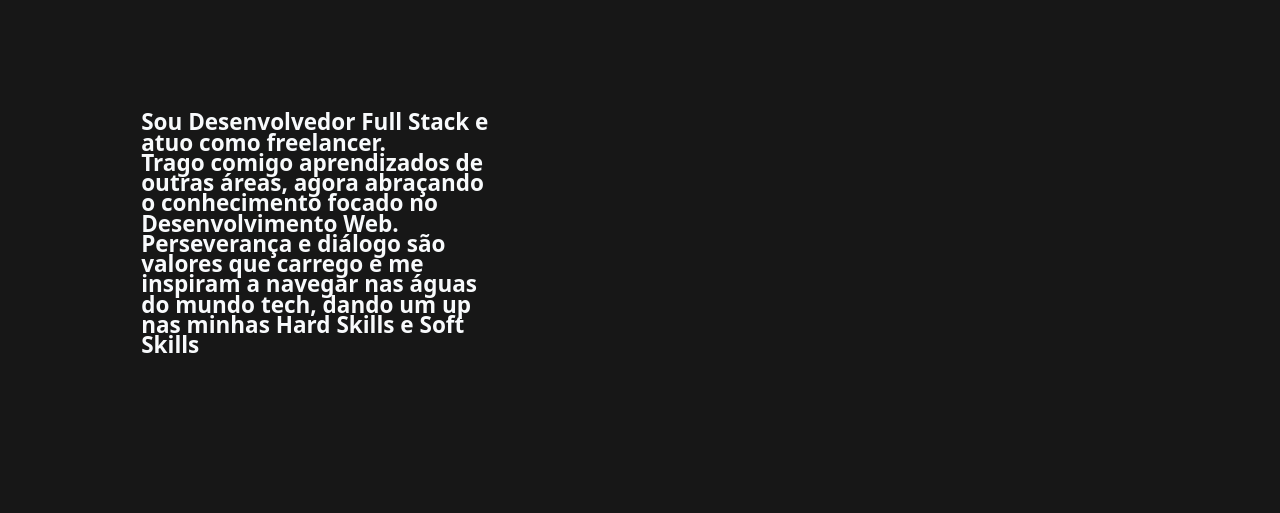
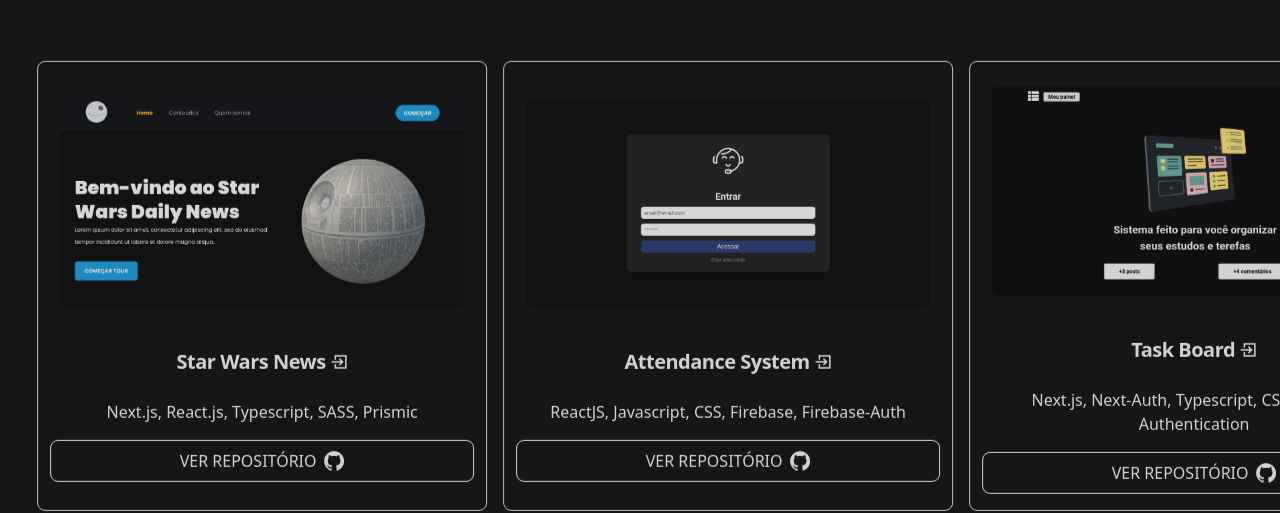
Before and after one commit to Tassio-Med/Portfolio, a React (Vite) app: page / in a window 1280 px wide. Shown: the part 967-1480 px from the top of the page. Built offline with nearby package versions, Linux system fonts and the light colour scheme.

Commit message:
feat: barra de progresso horizontal adicionada

```diff
--- a/src/App.jsx
+++ b/src/App.jsx
@@ -1,38 +1,61 @@
-// import About from "./Components/About";
-// import Nav from "./Components/Navbar"
+// import { useState, useEffect } from "react";
+// // import { motion, useScroll } from "framer-motion"
+
+// import Loader from "./Components/Loader";
+// import Nav from "./Components/Navbar";
 // import Hero from "./Components/Hero";
+// import Name from "./Components/Name";
+// import Experience from "./Components/Experience";
 // import Carousel from "./Components/Carousel";
 // import ContactMe from "./Components/ContactMe";
-// import Footer from "./Components/Footer"
+// import Footer from "./Components/Footer";
+// import "./Assets/Styles/index.css"
+
+// function App() {
+//   const [isLoading, setIsLoading] = useState(true);
 
 
-// function App() {
+//   useEffect(() => {
+//     setTimeout(() => {
+//       setIsLoading(false);
+//     }, 4500);
+//   }, []);
+
 //   return (
-//       <div className="bg-neutral-900">
-//         <Nav/>
-//         <Hero/>
-//         <About/>
-//         <Carousel/>
-//         <ContactMe/>
-//         <Footer/>
-//       </div>
+//     <div className="bg-neutral-900">
+//       {isLoading ? (
+//         <Loader />
+//       ) : (
+//         <>
+//           <Nav />
+//           <Hero />
+//           <Name />
+//           <Experience />
+//           <Carousel />
+//           <ContactMe />
+//           <Footer />
+//         </>
+//       )}
+//     </div>
 //   );
 // }
 
 // export default App;
 
-
 import { useState, useEffect } from "react";
+import { motion, useScroll } from "framer-motion";
 import Loader from "./Components/Loader";
 import Nav from "./Components/Navbar";
 import Hero from "./Components/Hero";
-import About from "./Components/About";
+import Name from "./Components/Name";
+import Experience from "./Components/Experience";
 import Carousel from "./Components/Carousel";
 import ContactMe from "./Components/ContactMe";
 import Footer from "./Components/Footer";
 
 function App() {
   const [isLoading, setIsLoading] = useState(true);
+  const { scrollYProgress } = useScroll();
 
   useEffect(() => {
     setTimeout(() => {
@@ -48,10 +71,15 @@ function App() {
         <>
           <Nav />
           <Hero />
-          <About />
+          <Name />
+          <Experience />
           <Carousel />
           <ContactMe />
           <Footer />
+          <motion.div
+            className="w-full h-2 bg-slate-50 fixed top-0 left-0 origin-left z-50"
+            style={{ scaleX: scrollYProgress }}
+          />
         </>
       )}
     </div>
```
